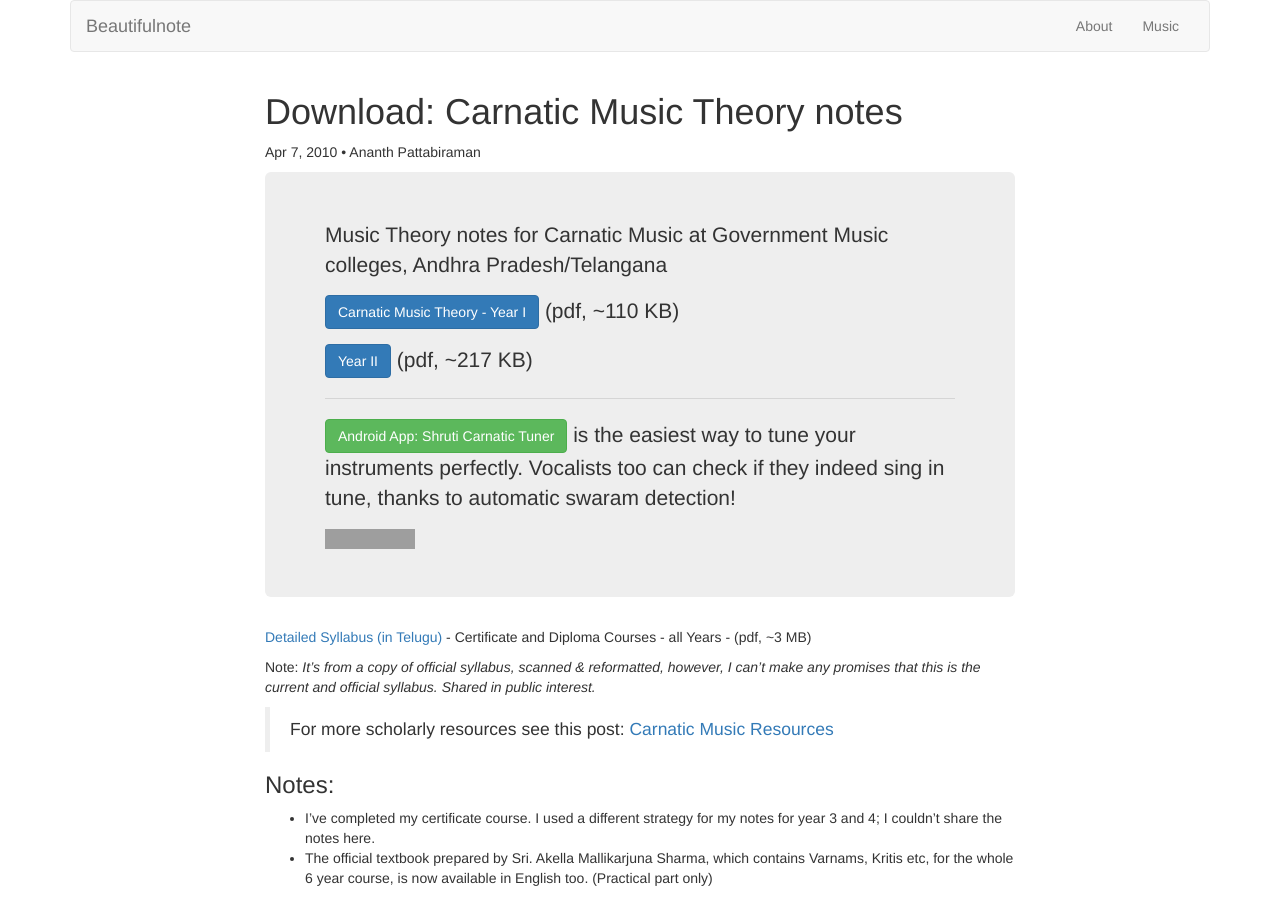
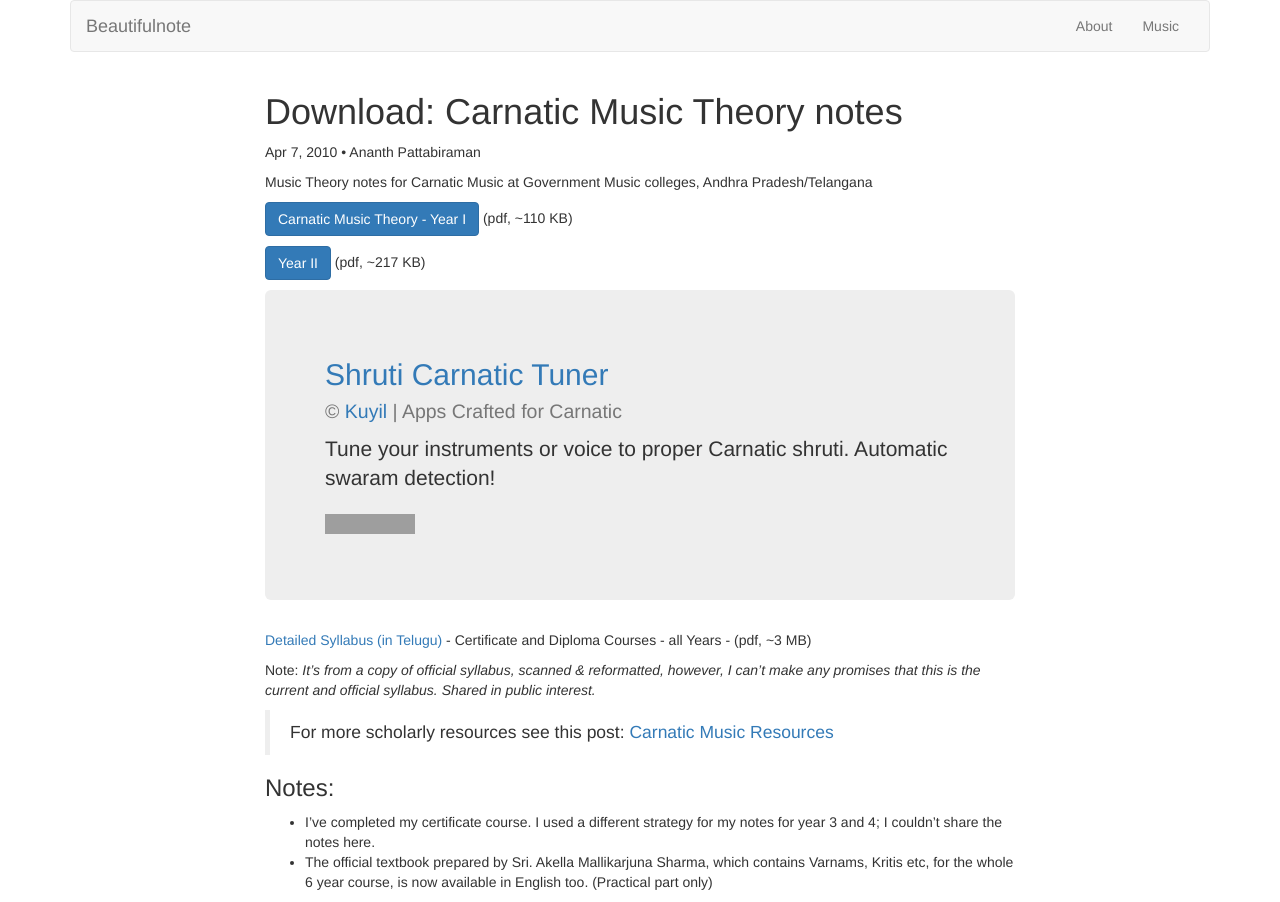
Before and after one commit to ananthp/beautifulnote, a Jekyll site: the page built from blog/_posts/2010-04-07-carnatic-music-theory-download.markdown, in a window 1280 px wide. Built offline with Jekyll 4.4.1, drawn with Linux system fonts in a browser that asks for light colours; nearby versions of some CDN libraries; some web fonts are replaced; grey boxes are pictures that could not be loaded.

Commit message:
redesigned shameless plug for Shruti app in the popular post

```diff
--- a/blog/_posts/2010-04-07-carnatic-music-theory-download.markdown
+++ b/blog/_posts/2010-04-07-carnatic-music-theory-download.markdown
@@ -11,17 +11,17 @@ syllabus: /download/syllabus-Telugu--carnatic_music--certificate_and_diploma--al
 ---
 
 
-<div class="jumbotron">
 <p>Music Theory notes for Carnatic Music at Government Music colleges, Andhra Pradesh/Telangana</p>
 <p> <a class="btn btn-primary" href="{{ site.url }}/{{ page.theory-year1}}">Carnatic Music Theory - Year I</a> (pdf, ~110 KB)</p>
 <p> <a class="btn btn-primary" href="{{ site.url }}/{{ page.theory-year2}}">Year II </a> (pdf, ~217 KB)</p>
-<hr />
-<p><a class="btn btn-success" href="http://bit.ly/shrutiapp">Android App: Shruti Carnatic Tuner</a> is the easiest way to tune your instruments perfectly. Vocalists too can check if they indeed sing in tune, thanks to automatic swaram detection!</p>
-<a href='https://play.google.com/store/apps/details?id=org.kuyil.shruti&utm_source=global_co&utm_medium=prtnr&utm_content=Mar2515&utm_campaign=PartBadge&pcampaignid=MKT-Other-global-all-co-prtnr-py-PartBadge-Mar2515-1'><img style='max-width:250px;' alt='Get it on Google Play' src='https://play.google.com/intl/en_us/badges/images/generic/en_badge_web_generic.png'/></a>
+<div class="jumbotron">
+<h2><a class="" href="https://play.google.com/store/apps/details?id=org.kuyil.shruti">Shruti Carnatic Tuner</a><br/>
+<small>© <a href="http://kuyil.org">Kuyil</a> | Apps Crafted for Carnatic</small></h2>
+<p class="lead">Tune your instruments or voice to proper Carnatic shruti. Automatic swaram detection!</p>
+<p><a href='https://play.google.com/store/apps/details?id=org.kuyil.shruti&utm_source=global_co&utm_medium=prtnr&utm_content=Mar2515&utm_campaign=PartBadge&pcampaignid=MKT-Other-global-all-co-prtnr-py-PartBadge-Mar2515-1'><img style='max-width:250px;' alt='Get it on Google Play' src='https://play.google.com/intl/en_us/badges/images/generic/en_badge_web_generic.png'/></a></p>
 </div>
 
 <!--more-->
-
 [Detailed Syllabus (in Telugu)]( {{ site.url }}/{{ page.syllabus}}) - Certificate and Diploma Courses - all Years - (pdf, ~3 MB)
 
 Note: <i>It's from a copy of official syllabus, scanned & reformatted, however, I can't make any promises that this is the current and official syllabus. Shared in public interest.</i>
```
